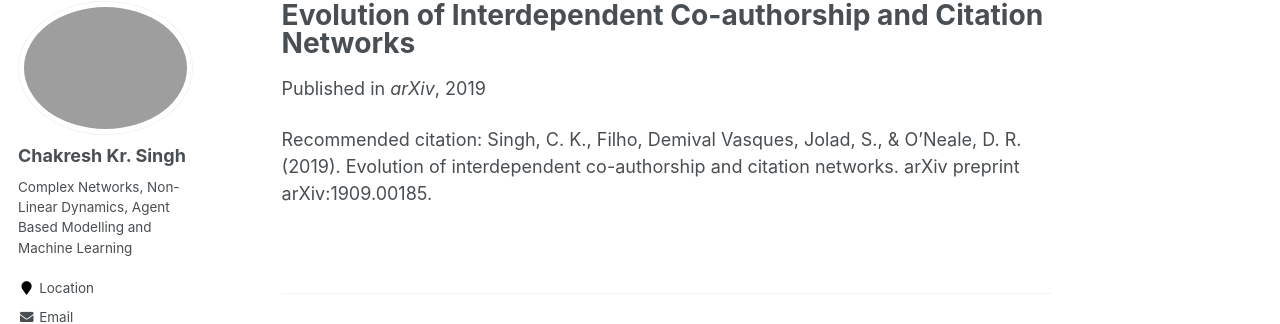
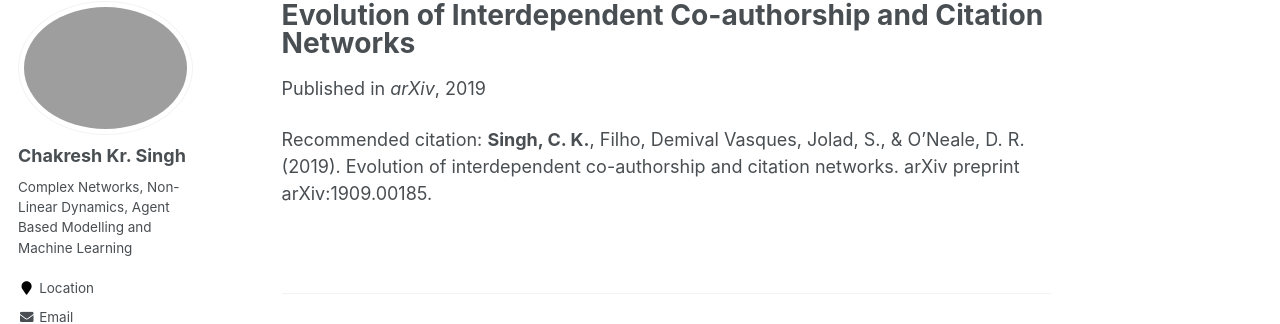
Before and after one commit to ChakreshIITGN/ChakreshIITGN.github.io, a Jekyll site: the page built from _publications/2019-09-04-paper-3.md, in a window 1280 px wide. Shown: the part 117-441 px from the top of the page. Built offline with Jekyll 4.4.1, drawn with Linux system fonts in a browser that asks for light colours; some web fonts are replaced.

```diff
--- a/_publications/2019-09-04-paper-3.md
+++ b/_publications/2019-09-04-paper-3.md
@@ -10,4 +10,4 @@ paperurl: 'https://arxiv.org/pdf/1909.00185.pdf'
 ---
 
 
-Recommended citation: Singh, C. K., Filho, Demival Vasques, Jolad, S., & O'Neale, D. R. (2019). Evolution of interdependent co-authorship and citation networks. arXiv preprint arXiv:1909.00185.
+Recommended citation: **Singh, C. K.**, Filho, Demival Vasques, Jolad, S., & O'Neale, D. R. (2019). Evolution of interdependent co-authorship and citation networks. arXiv preprint arXiv:1909.00185.
```
